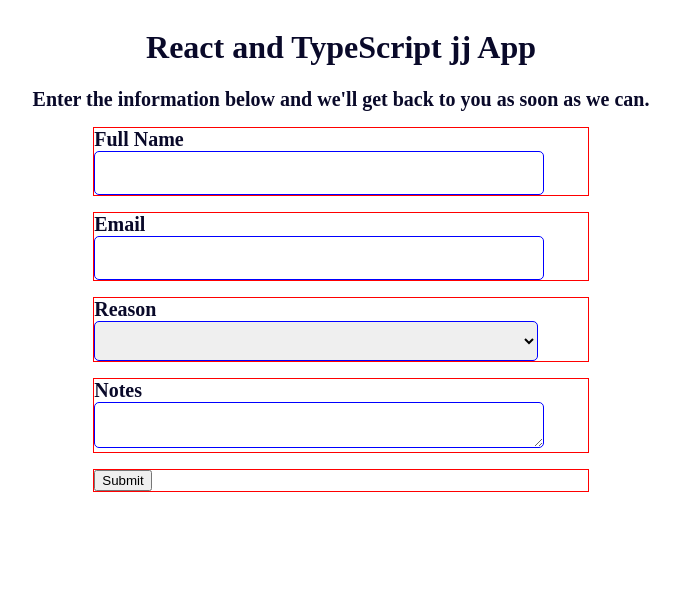
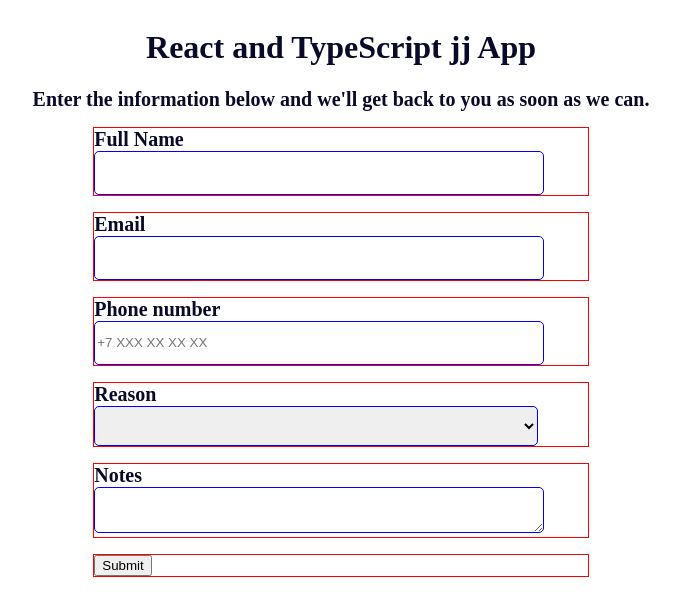
Before and after one commit to SmSka2021/forma_react_typescript, a React app: page / in a window 1280 px wide. Shown: the top 616 px of the page, without its empty margins (299-979 px from the left). Built offline with nearby package versions, Linux system fonts and the light colour scheme.

Commit message:
add placeholder

```diff
--- a/src/component/ContactUsForm.tsx
+++ b/src/component/ContactUsForm.tsx
@@ -1,7 +1,7 @@
 import * as React from "react";
-import { Form } from "./Form";
+import { Form, } from "./Form";
 import { Field } from "./Field";
-import { required, isEmail, maxLength } from './Form';
+import { required, isEmail, maxLength, isTel} from './Form';
 import { IFields } from './Interface';
 
 
@@ -10,25 +10,34 @@ export const ContactUsForm: React.FunctionComponent = () => {
     name: {
       id: "name",
       label: "Full Name",
+      editor: "textbox",
        validation: { rule: required }
     },
     email: {
       id: "email",
       label: "Email",
+      editor: "textbox",
       validation: { rule: isEmail }
+    },
+    tel: {
+      id: "tel",
+      label: "Phone number",
+      editor: "telbox",
+      placeholderTel: "+7 XXX XX XX XX",
+      validation: { rule: isTel }
     },
     reason: {
       id: "reason",
       label: "Reason",
       editor: "dropdown",
       options: ["", "Marketing", "Support", "Feedback", "Jobs"],
-      validation: { rule: required }
+    //  validation: { rule: required }
     },
     notes: {
       id: "notes",
       label: "Notes",
       editor: "multilinetextbox",
-      validation: { rule: maxLength, minLength: 10, args: 300 }
+      validation: { rule:  maxLength, minLength: 10, args: 300 }
     }
   };
   return (
@@ -43,6 +52,7 @@ export const ContactUsForm: React.FunctionComponent = () => {
           </div>
           <Field {...fields.name} />
           <Field {...fields.email} />
+          <Field {...fields.tel} />
           <Field {...fields.reason} />
           <Field {...fields.notes} />
         </React.Fragment>
--- a/src/component/Field.tsx
+++ b/src/component/Field.tsx
@@ -11,8 +11,11 @@ export const Field: React.FunctionComponent<IFieldProps> = ({id, label, editor,
 
 const getError = (errors: IErrors): string => (errors ? errors[id] : "");
 
+
 const getEditorStyle = (errors: IErrors): any =>
  getError(errors) ? { borderColor: "red" } : {};
+
+
 
 
     return (
@@ -32,6 +35,32 @@ const getEditorStyle = (errors: IErrors): any =>
             (e: React.FormEvent<HTMLInputElement>) =>
             id=== "name"?  context.setValues({ [id]: e.currentTarget.value.toUpperCase() }) :  context.setValues({ [id]: e.currentTarget.value
              })
+
+          }
+          onBlur={() => context.validate(id)}
+          className="form-control"
+        />
+      )}
+       {editor!.toLowerCase() === "telbox" && (
+        <input
+          id={id}
+          type="tel"
+          placeholder={context.placeholderTel}
+          value={ context.values.tel }
+          style={getEditorStyle(context.errors)}
+          onChange={
+            (e: React.FormEvent<HTMLInputElement>) => {
+            let itemTel:(string |Array<string>) = e.currentTarget.value.replace(/[^\d+]/g,'')
+            itemTel = itemTel.replace(/^\+7/, "");
+             itemTel = itemTel.replace(/\D/g, "").match(/(\d{0,3})(\d{0,2})(\d{0,2})(\d{0,2})/);
+             itemTel = !itemTel[2]
+               ? itemTel[1]
+               : itemTel[1] + " " + itemTel[2] + (itemTel[3] ? `-${itemTel[3]}` : "") + (itemTel[4] ? `-${itemTel[4]}` : "");
+               itemTel = itemTel.startsWith("+7 ") ? itemTel : "+7 " + itemTel;
+           context.setValues({ [id]:itemTel})
+
+            }
+
 
           }
           onBlur={() => context.validate(id)}
--- a/src/component/Form.tsx
+++ b/src/component/Form.tsx
@@ -14,12 +14,13 @@ export const FormContext = React.createContext<IFormContext|undefined>(undefined
 export class Form extends React.Component<IFormProps, IFormState> {
   constructor(props: IFormProps) {
     super(props);
-
+    const placeholderTel:  string ="+7 XXX XX XX XX";
     const errors: IErrors = {};
     const values: IValues = {};
     this.state = {
       errors,
-      values
+      values,
+      placeholderTel
     };
   }
 
@@ -198,8 +199,8 @@ let lengthValue:number =  values[fieldName].split(' ').length
 if(lengthValue !== 2){
   return "Enter first and last name through one space"
 }
-let lengthValue0:number = values[fieldName].split(' ')[0].length;
-let lengthValue1:number = values[fieldName].split(' ')[1].length;
+let lengthValue0:number = values[fieldName].split(' ')[0].trim().length;
+let lengthValue1:number = values[fieldName].split(' ')[1].trim().length;
 if(lengthValue0 < 3 || lengthValue0 > 30 || lengthValue1 < 3 || lengthValue1 > 30 ) {
   return " This is too short or too long name"
 }
@@ -222,12 +223,15 @@ return ""
 * returns {string} - The error message
 */
 export const isEmail = (values: IValues, fieldName: string): string =>
+
  values[fieldName] &&
- values[fieldName].search(
-   /^[a-zA-Z0-9.!#$%&’*+/=?^_`{|}~-]+@[a-zA-Z0-9-]+(?:\.[a-zA-Z0-9-]+)*$/
- )
+ values[fieldName].search(/^.+@.+\..+$/igm)
+  /* /^[a-zA-Z0-9.!#$%&’*+/=?^_`{|}~-]+@[a-zA-Z0-9-]+(?:\.[a-zA-Z0-9-]+)*$/*/
+
    ? "This must be in a valid email format"
    : "";
+
+
 
 /**
 * Validates whether a field is within a certain amount of characters
@@ -242,8 +246,17 @@ export const maxLength = (
  minLength: number,
  length: number
 ): string => {
+  if  ( values[fieldName] === undefined ||
+    values[fieldName] === null ||
+    values[fieldName] === "") {
+      return  "This must be filled"
+    }
   if((values[fieldName] && values[fieldName].length > length) || (values[fieldName] && values[fieldName].length < minLength)){
     return `This  must be between ${minLength} and ${length}  characters `
   }
   else return ""
 }
+
+
+export const isTel = (values: IValues, fieldName: string): string =>
+    (values[fieldName] && values[fieldName].length < 15) ? "This must be in a valid tel format" :  ""
```
Also changed, not shown: src/component/Interface.tsx (+5 -2 lines).
